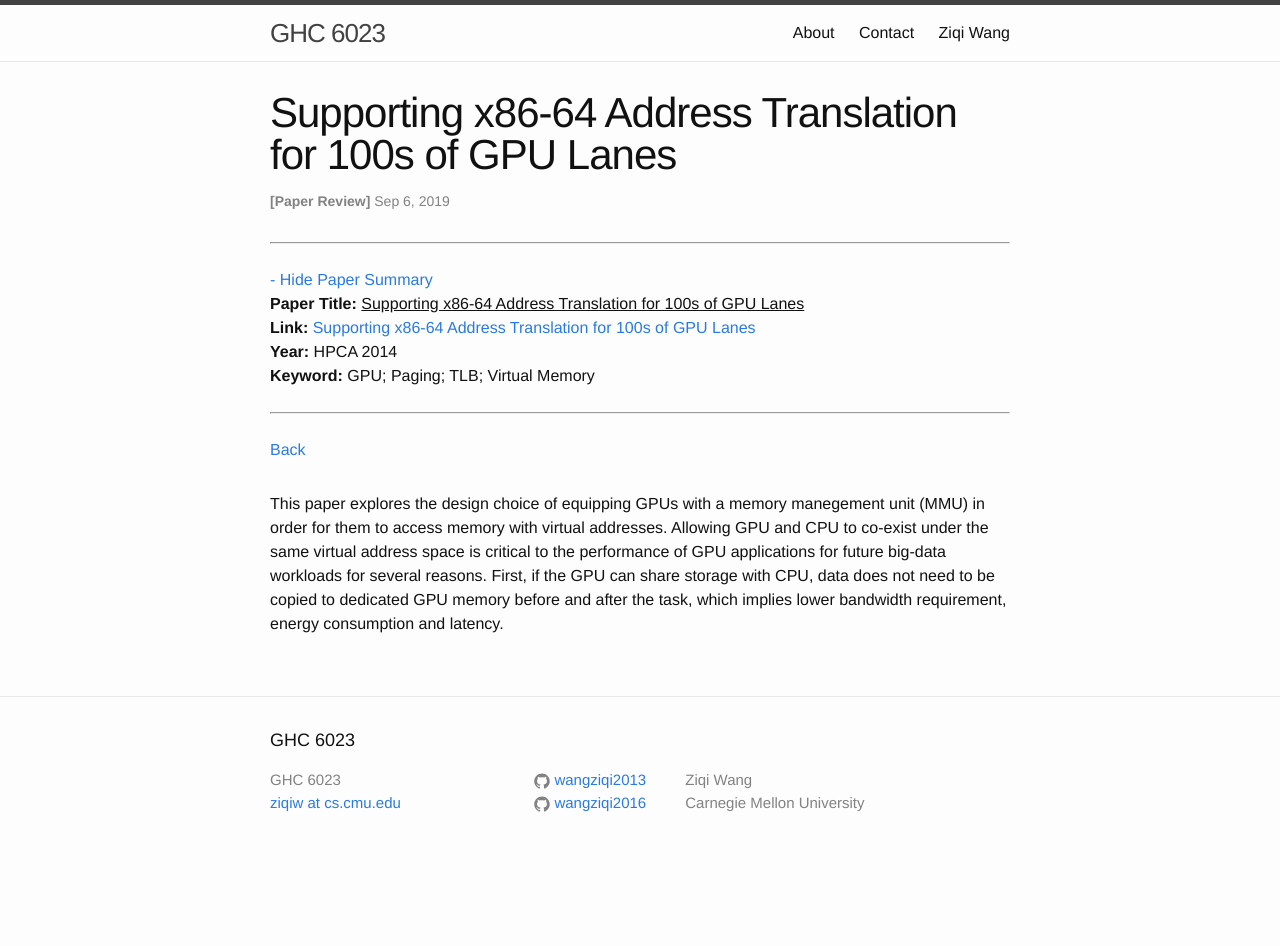
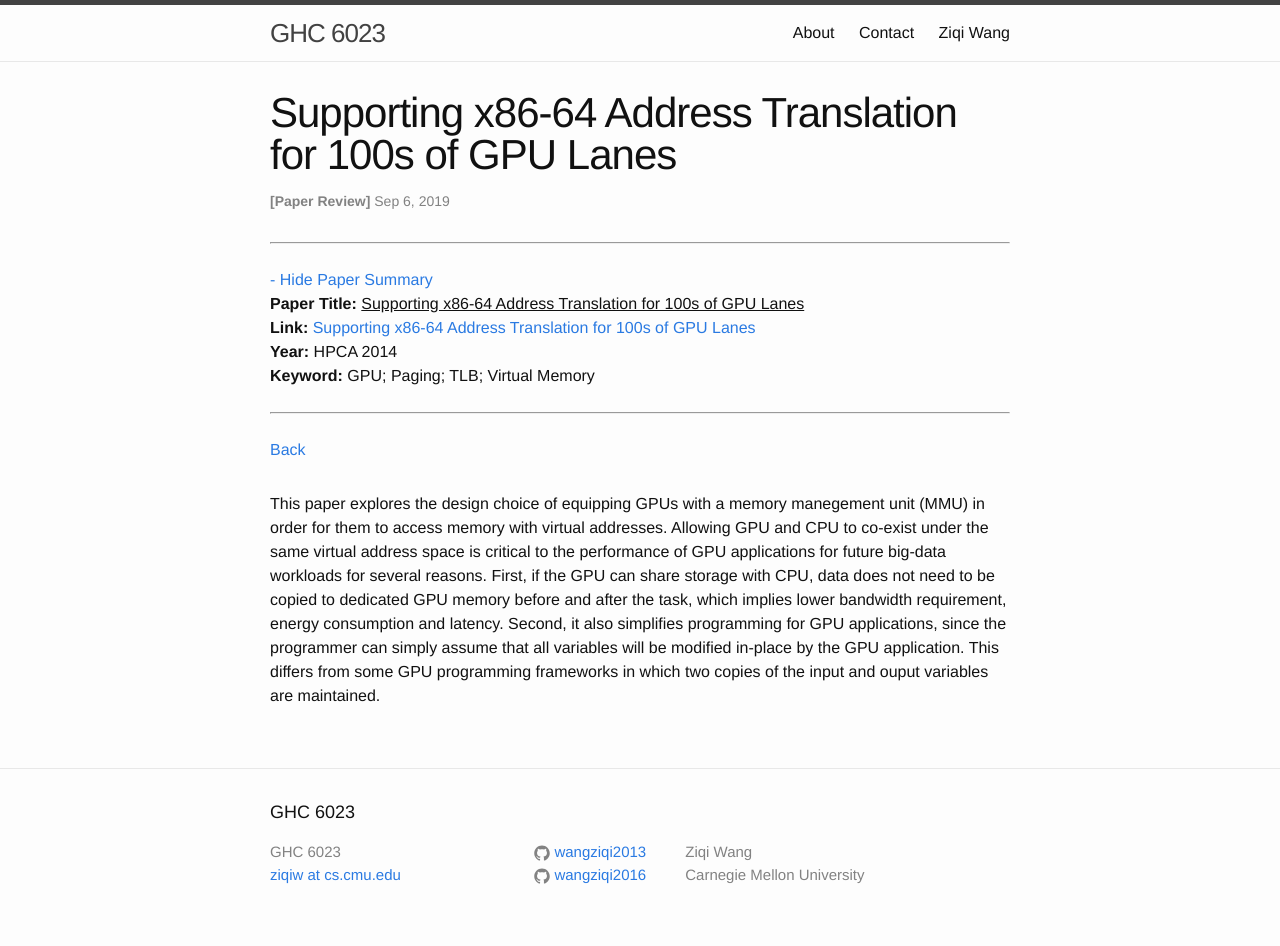
Before and after one commit to wangziqi2013/wangziqi2013.github.io, a Jekyll site: the page built from _posts/2019-09-05-supporting-x86-64-addr-xlat-for-100s-of-gpu-lanes.markdown, in a window 1280 px wide. Built offline with Jekyll 4.4.1, drawn with Linux system fonts in a browser that asks for light colours; before the commit the page ends 900 px from its top, so only the background shows below that.

Commit message:
Adding second reason

```diff
--- a/_posts/2019-09-05-supporting-x86-64-addr-xlat-for-100s-of-gpu-lanes.markdown
+++ b/_posts/2019-09-05-supporting-x86-64-addr-xlat-for-100s-of-gpu-lanes.markdown
@@ -17,4 +17,6 @@ This paper explores the design choice of equipping GPUs with a memory manegement
 memory with virtual addresses. Allowing GPU and CPU to co-exist under the same virtual address space is critical to
 the performance of GPU applications for future big-data workloads for several reasons. First, if the GPU can share storage
 with CPU, data does not need to be copied to dedicated GPU memory before and after the task, which implies lower bandwidth
-requirement, energy consumption and latency.
+requirement, energy consumption and latency. Second, it also simplifies programming for GPU applications, since the programmer
+can simply assume that all variables will be modified in-place by the GPU application. This differs from some GPU programming
+frameworks in which two copies of the input and ouput variables are maintained.
```
